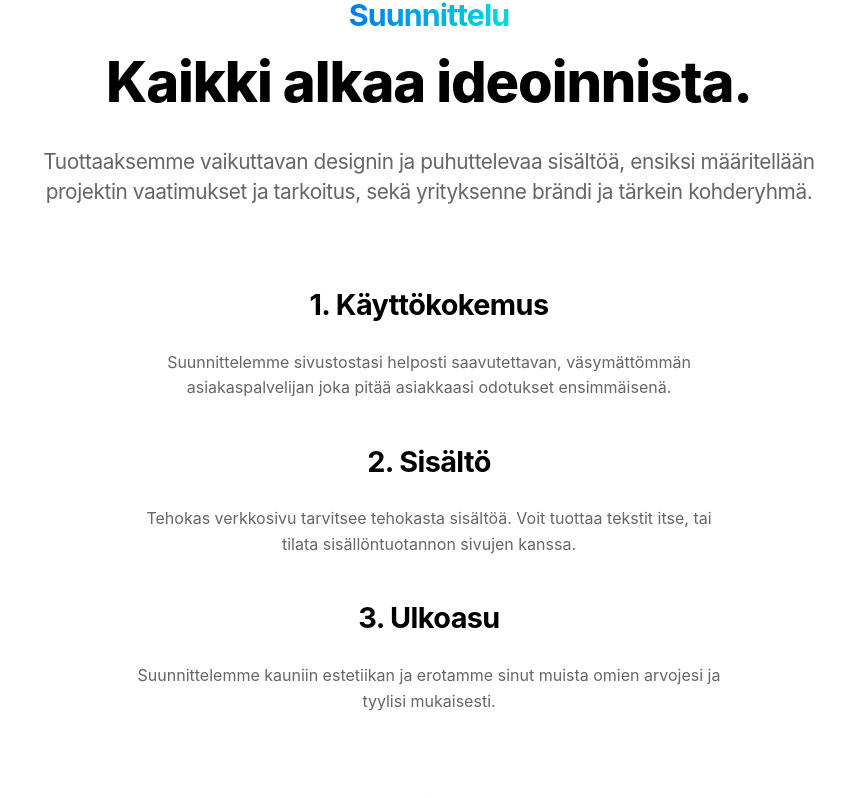
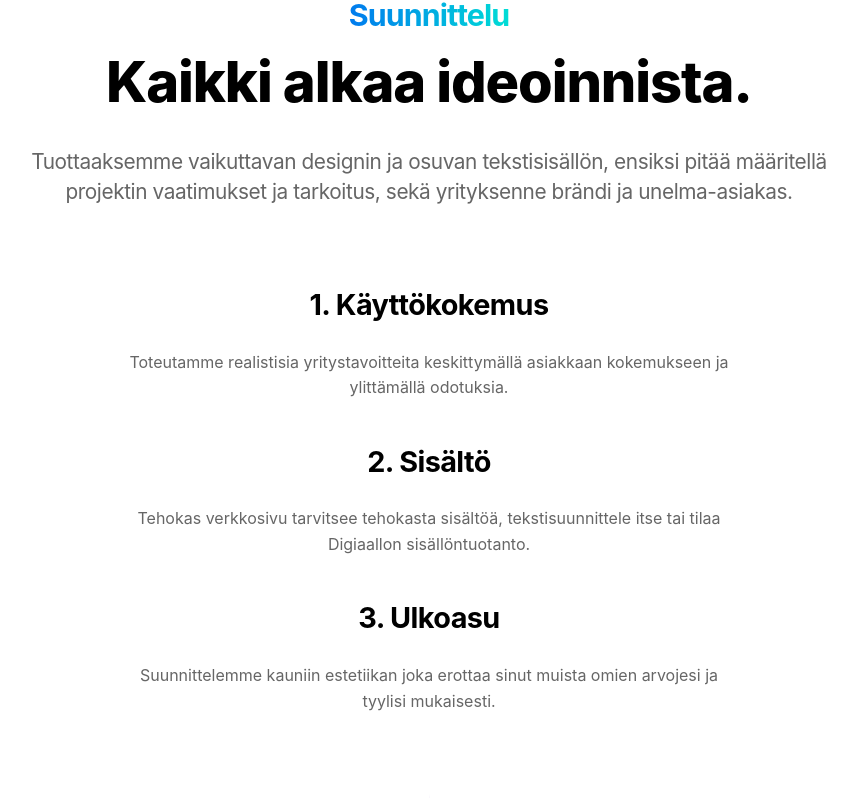
Before and after one commit to digiaalto/etusivu, a Next.js app: page / in a window 1280 px wide. Shown: the part 3846-4644 px from the top of the page, without its empty margins (211-1068 px from the left). Built offline with nearby package versions, Linux system fonts and the light colour scheme; grey boxes are pictures that could not be loaded.

Commit message:
Linkkikorjaus ja sisältömuutoksia

```diff
--- a/components/etusivu/Suunnittelu.js
+++ b/components/etusivu/Suunnittelu.js
@@ -14,30 +14,30 @@ const Suunnittelu = (props) => {
       />
       <div className={styles.descriptions}>
         <p className="headerDescription">
-          Tuottaaksemme vaikuttavan designin ja puhuttelevaa sisältöä, ensiksi
-          määritellään projektin vaatimukset ja tarkoitus, sekä yrityksenne
-          brändi ja tärkein kohderyhmä.
+          Tuottaaksemme vaikuttavan designin ja osuvan tekstisisällön, ensiksi
+          pitää määritellä projektin vaatimukset ja tarkoitus, sekä yrityksenne
+          brändi ja unelma-asiakas.
         </p>
       </div>
       <ol className={styles.list}>
         <li>
           <h2 className={styles.listHeader}>1. Käyttökokemus</h2>
           <p>
-            Suunnittelemme sivustostasi helposti saavutettavan, väsymättömmän
-            asiakaspalvelijan joka pitää asiakkaasi odotukset ensimmäisenä.
+            Toteutamme realistisia yritystavoitteita keskittymällä asiakkaan
+            kokemukseen ja ylittämällä odotuksia.
           </p>
         </li>
         <li>
           <h2 className={styles.listHeader}>2. Sisältö</h2>
           <p>
-            Tehokas verkkosivu tarvitsee tehokasta sisältöä. Voit tuottaa
-            tekstit itse, tai tilata sisällöntuotannon sivujen kanssa.
+            Tehokas verkkosivu tarvitsee tehokasta sisältöä, tekstisuunnittele
+            itse tai tilaa Digiaallon sisällöntuotanto.
           </p>
         </li>
         <li>
           <h2 className={styles.listHeader}>3. Ulkoasu</h2>
           <p>
-            Suunnittelemme kauniin estetiikan ja erotamme sinut muista omien
+            Suunnittelemme kauniin estetiikan joka erottaa sinut muista omien
             arvojesi ja tyylisi mukaisesti.
           </p>
         </li>
--- a/components/etusivu/Takuu.js
+++ b/components/etusivu/Takuu.js
@@ -25,7 +25,7 @@ const Takuu = (props) => {
         </LinkScroll>{" "}
       </p>
       <p className={styles.description}></p>
-      <LinkButton href="/tarjouspyynto" text="Lähetä tarjouspyyntö" primary />
+      <LinkButton href="/tarjouspyynto" text="Tarjouspyyntö" primary />
     </section>
   )
 }
--- a/pages/index.js
+++ b/pages/index.js
@@ -14,7 +14,7 @@ const IndexPage = () => {
   const takuuRef = useRef(null)
 
   const sectionRefs = [
-    { section: "", hoverText: `Ylös`, ref: heroRef },
+    { section: "", hoverText: `Etusivu`, ref: heroRef },
     {
       section: "#palvelut",
       hoverText: "Palvelut",
```
